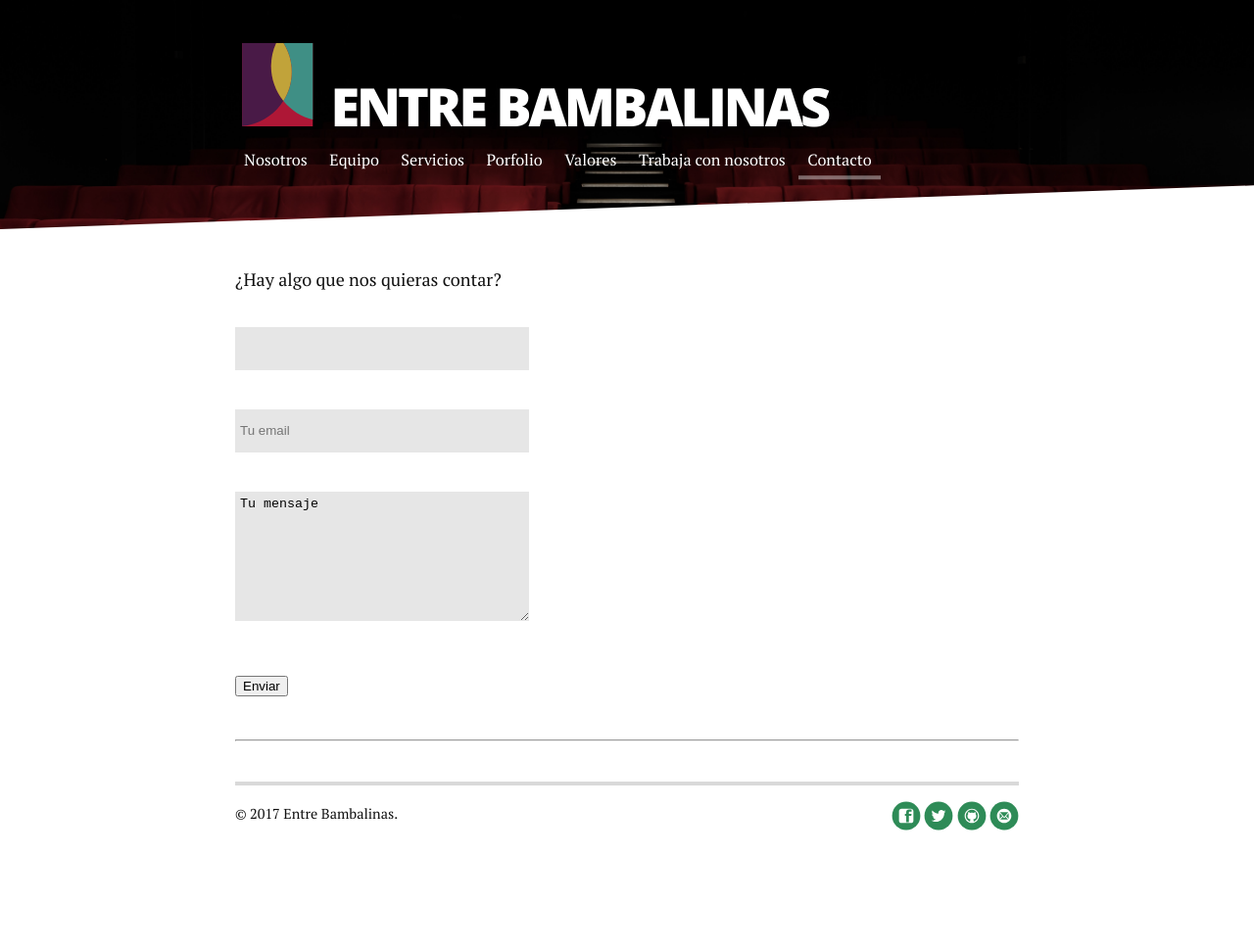
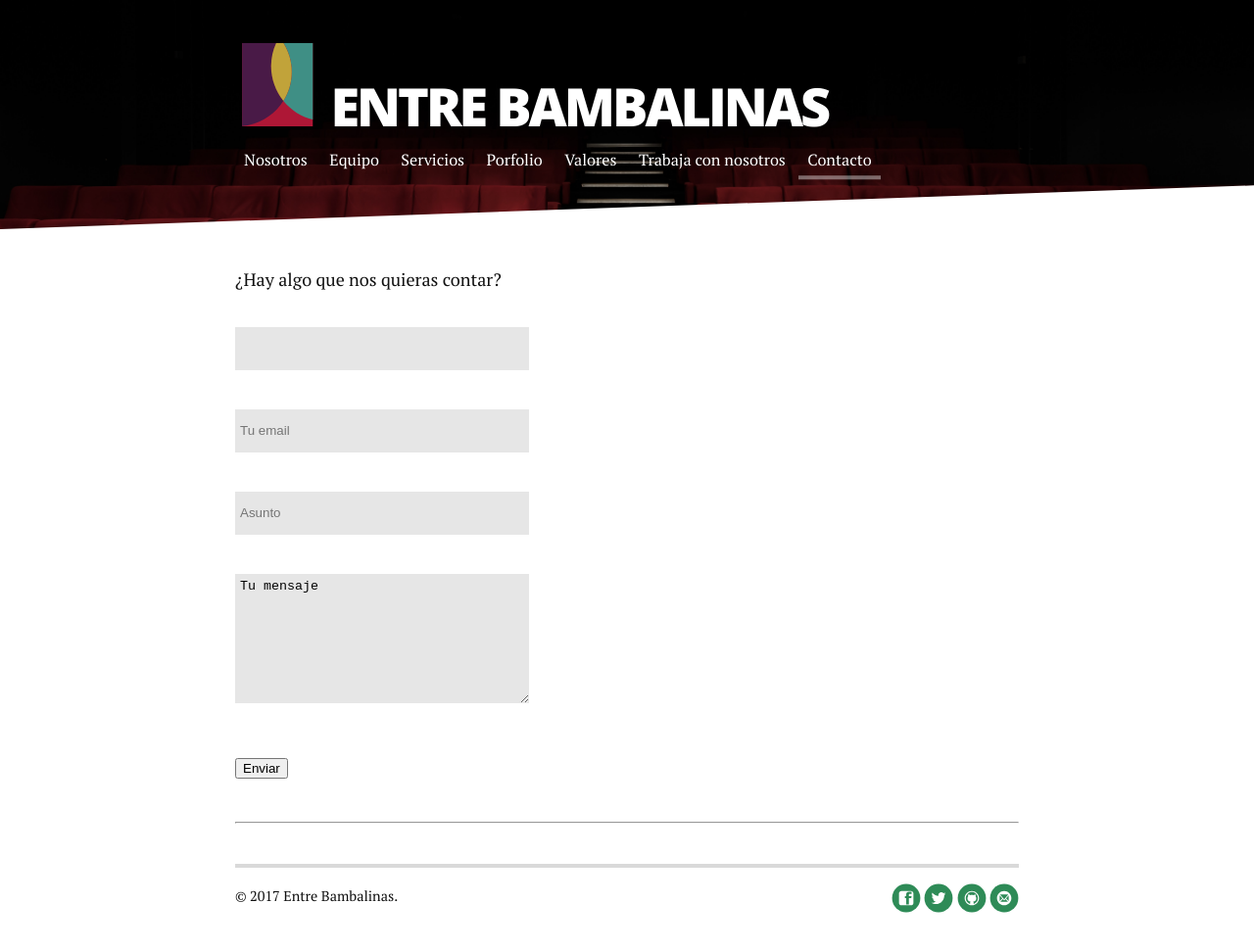
Before and after one commit to entrebambalinas/entrebambalinas.github.io, a Jekyll site: the page built from contacto.md, in a window 1280 px wide. Shown: the whole page at 98% size. Built offline with Jekyll 4.4.1, drawn with Linux system fonts in a browser that asks for light colours; nearby versions of some CDN libraries; before the commit the page ends 900 px from its top, so only the background shows below that.

Commit message:
Update contacto.md

```diff
--- a/contacto.md
+++ b/contacto.md
@@ -7,6 +7,7 @@ title: Contacto
 <form>
 <p><input type="text" placeholder=""></p>
 <p><input type="text" placeholder="Tu email"></p>
+<p><input type="text" placeholder="Asunto"></p>
 <p><textarea>Tu mensaje</textarea></p>
 <p><input type="submit" value="Enviar"></p>
 </form>
```
